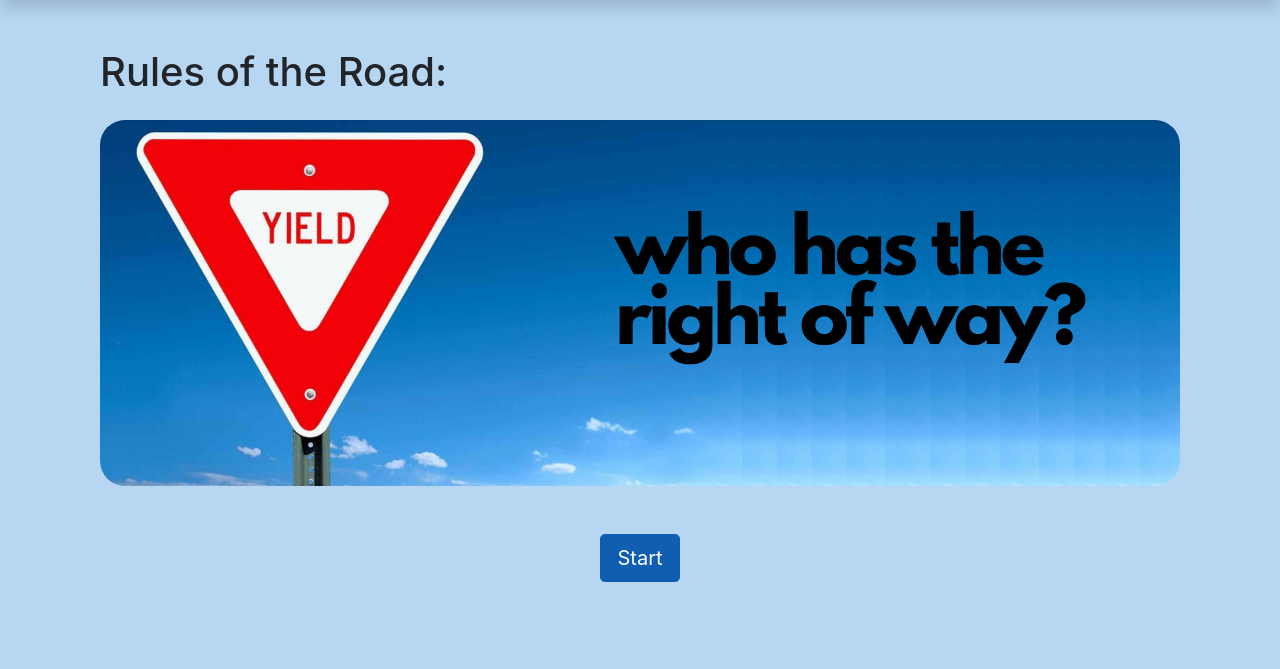
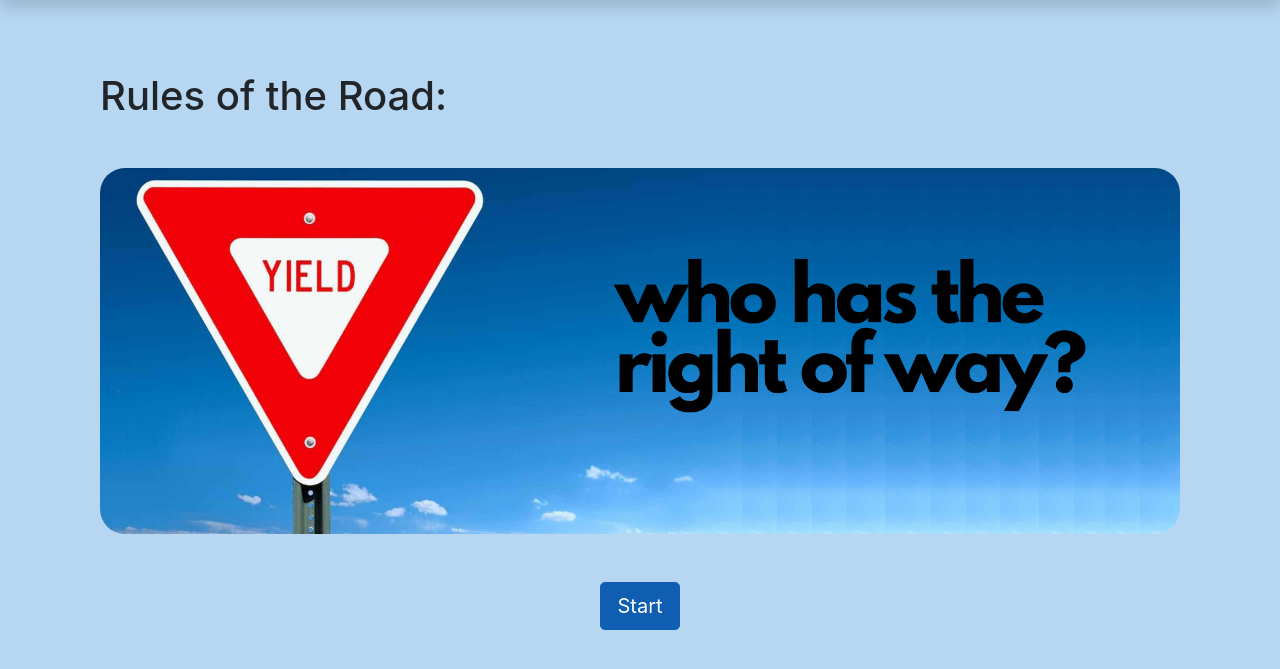
Before and after one commit to Chinmay-Garg/Right-of-Way, a Flask app: page / in a window 1280 px wide. Shown: the part 56-725 px from the top of the page. Run offline with Flask 2, Linux system fonts and the light colour scheme; some libraries are stand-ins or nearby versions.

Commit message:
welcome layout

```diff
--- a/Rules of the Road/templates/welcome.html
+++ b/Rules of the Road/templates/welcome.html
@@ -5,8 +5,9 @@
 
 	<br><br>
 		<div class="container">
-			<h1 class="h1">Rules of the Road:</h1>
-			<img class="center mt-4" src="../static/homepage_img.png" alt="'Who Has the Right-of-Way?' with a car outline and question mark in the background.">
+			<br>
+			<h1 class="h1 mb-5">Rules of the Road:</h1>
+			<img class="center mt-5" src="../static/homepage_img.png" alt="'Who Has the Right-of-Way?' with a car outline and question mark in the background.">
 			<br><br>
 			<div class = "row center">
 				<button type="button" class="btn btn-primary btn-lg" id="learn">Start</button>
```
